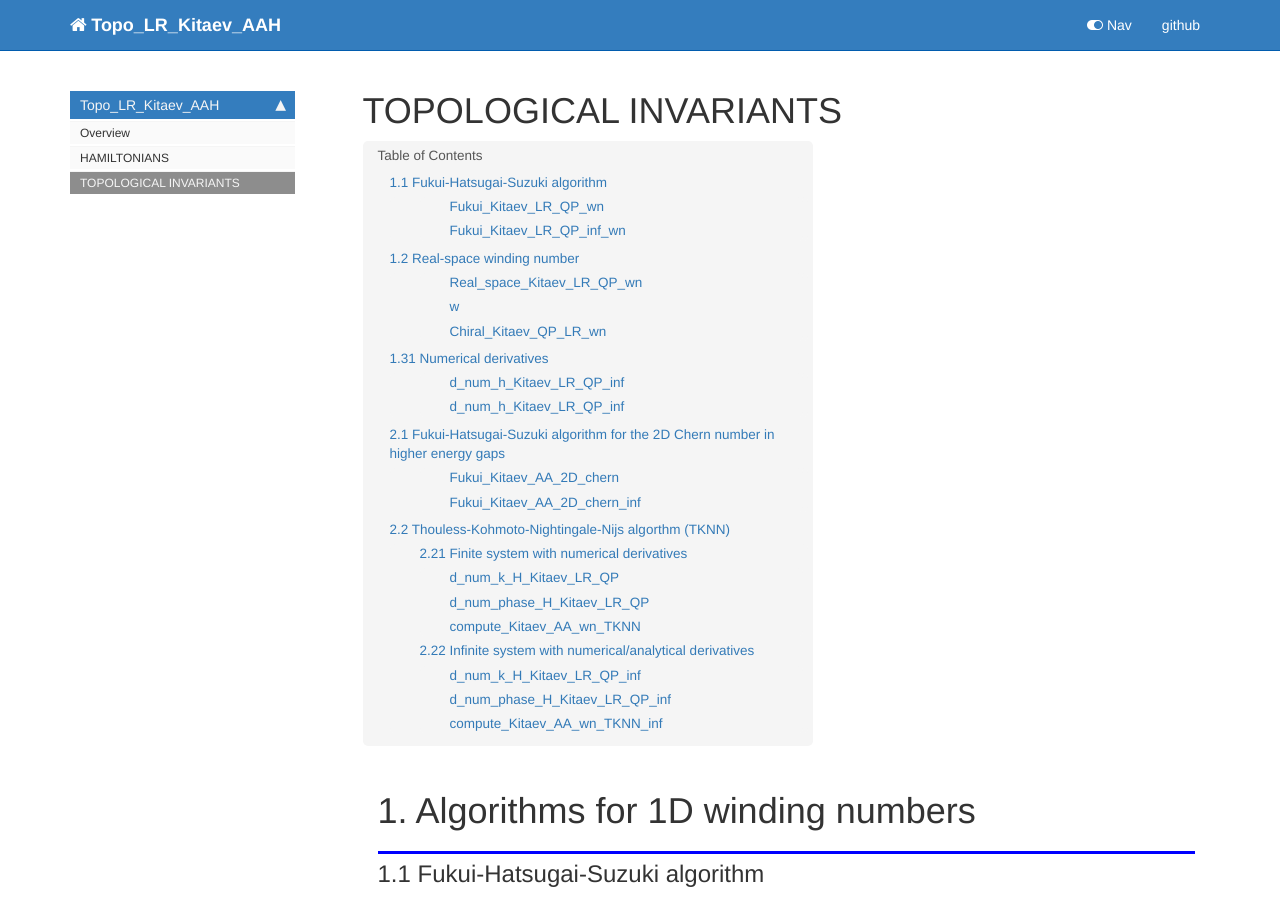
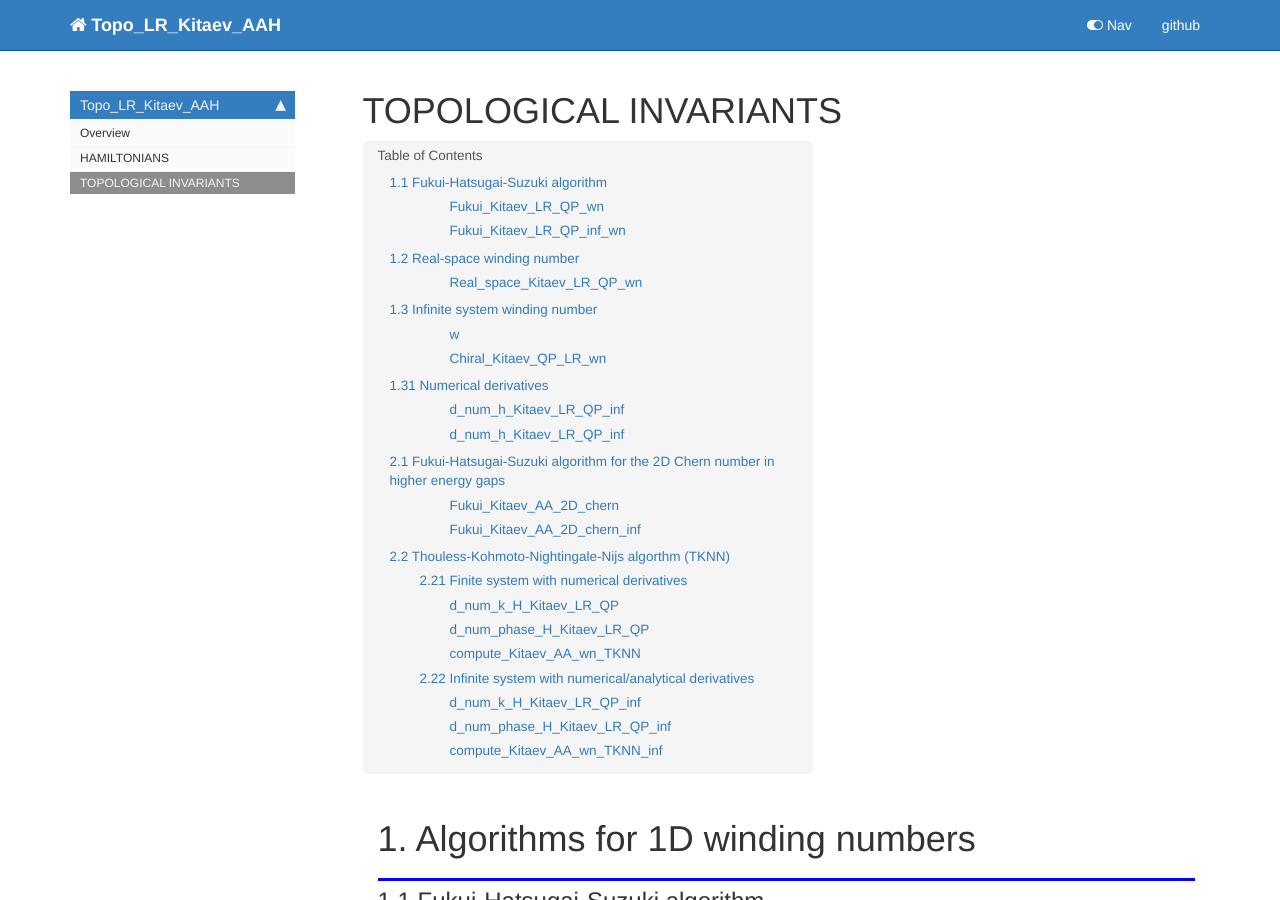
Before and after one commit to jfraxanet/Topo_LR_Kitaev_AAH, a Jekyll site: the page built from docs/Winding_num.html, in a window 1280 px wide and 900 px high. Built offline with Jekyll 4.4.1, drawn with Linux system fonts in a browser that asks for light colours; nearby versions of some CDN libraries; comment, search, counter and statistics services are not loaded.

Commit message:
recorganize docs

```diff
--- a/docs/Winding_num.html
+++ b/docs/Winding_num.html
@@ -201,7 +201,7 @@
 
 <div class="cell border-box-sizing text_cell rendered"><div class="inner_cell">
 <div class="text_cell_render border-box-sizing rendered_html">
-<h1 id="1.3-Infinite-system-winding-number">1.3 Infinite system winding number<a class="anchor-link" href="#1.3-Infinite-system-winding-number"> </a></h1>
+<h2 id="1.3-Infinite-system-winding-number">1.3 Infinite system winding number<a class="anchor-link" href="#1.3-Infinite-system-winding-number"> </a></h2>
 </div>
 </div>
 </div>
```
Also changed, not shown: 1 other file.
